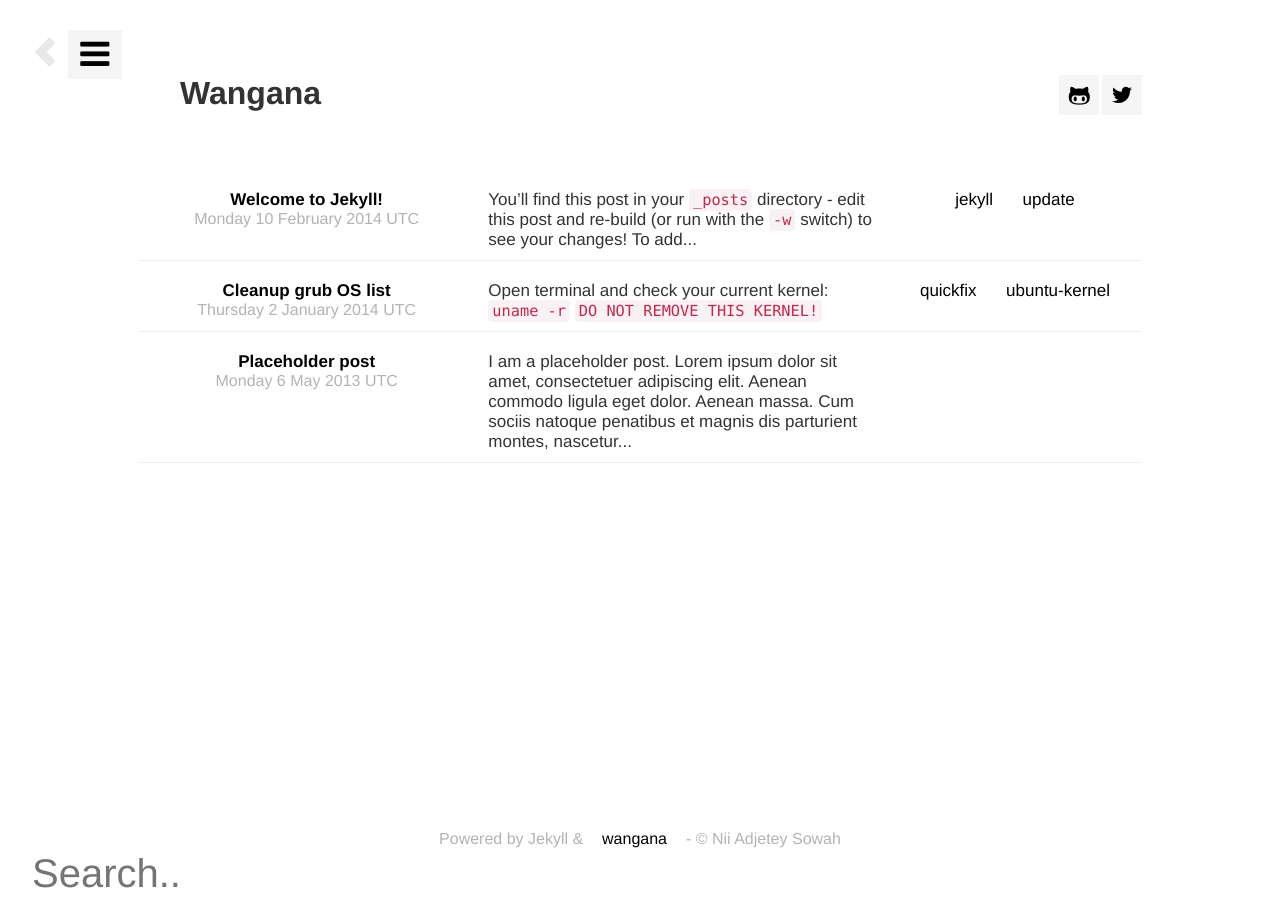
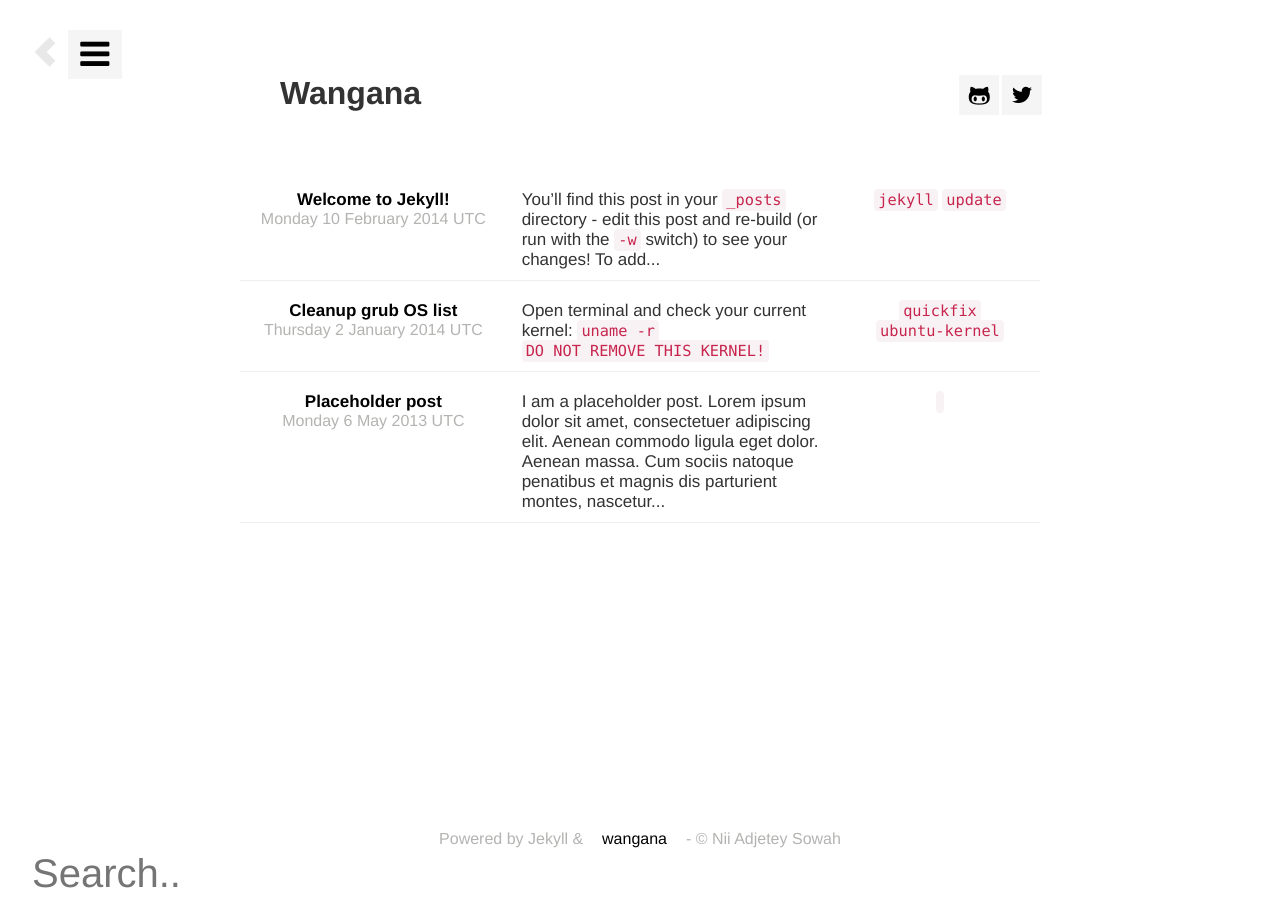
Before and after one commit to thesowah/wangana, a Jekyll site: the page built from index.html, in a window 1280 px wide. Built offline with Jekyll 4.4.1, drawn with Linux system fonts in a browser that asks for light colours; some web fonts are replaced; Markdown is read by kramdown in place of the engine named in the settings.

Commit message:
visual enhancements fix

```diff
--- a/_config.yml
+++ b/_config.yml
@@ -11,3 +11,5 @@ owner:
 
 ga_id: #
 ga_username: #
+
+timezone: #
--- a/assets/css/custom.css
+++ b/assets/css/custom.css
@@ -13,6 +13,7 @@ body {
     margin: 0 auto -70px;
     padding: 0;
 }
+#wrap > .container { padding: 75px 0 60px }
 .footer { height: 60px }
 #search {
     font-size: 40px;
@@ -233,15 +234,21 @@ body {
 /*****************************************************************************/
 /* Media queries
 /*****************************************************************************/
+@media (min-width: 1024px) and (max-width: 1300px) {
+    #wrap > .container { max-width: 800px !important}
+}
+@media (min-width: 768px) and (max-width: 1024px) {
+    #wrap > .container { max-width: 600px !important}
+    .brand {left: 0 !important}
 
+}
 @media (min-width: 768px) { /* Bigger screens */
-    #wrap .container { max-width: 1000px }
+    #wrap .container { max-width: 985px }
     .post .container { max-width: 700px !important }
     .strip { padding: 0 !important }
-    .post > .container,
-    #wrap > .container { padding: 75px 0 60px }
+/*    .post > .container,
+    #wrap > .container { padding: 75px 0 60px } */
     .posts { margin: 40px 0 }
-    .post { margin: 40px 40px }
     .page-nav {
         position: fixed;
         right: 0;
--- a/index.html
+++ b/index.html
@@ -18,7 +18,7 @@ search: true
             </div>
 
             <div class="col-sm-3 text-center">
-                <a>{{ post.tags | join:'</a><a>' }}</a>
+                <code>{{ post.tags | join:'</code> <code>' }}</code>
             </div>
         </div>
         {% endfor %}
--- a/search.json
+++ b/search.json
@@ -4,7 +4,6 @@
     {% for post in site.posts %}
     {
         "title": "{{ post.title | escape }}",
-        "tags": [{% for tag in post.tags %}"{{ tag }}",{% endfor %} null],
         "url": "{{ site.url }}{{ post.url }}",
         "date": "{{ post.date }}"
     } {% if forloop.last %}{% else %}, {% endif %}
```
Also changed, not shown: README.md.
